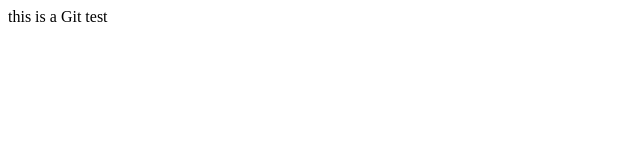
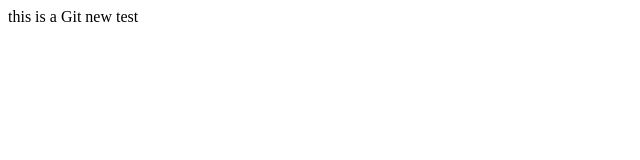
Before and after one commit to Brett187/sampleGit, a plain HTML site: page index.html in a window 1280 px wide. Shown: the full height of the page, 0-640 px from the left. Drawn offline with Linux system fonts and the light colour scheme.

Commit message:
index.html new test

```diff
--- a/index.html
+++ b/index.html
@@ -7,6 +7,6 @@
     <title>Git Test</title>
 </head>
 <body>
-    this is a Git test
+    this is a Git new test
 </body>
 </html>
```
